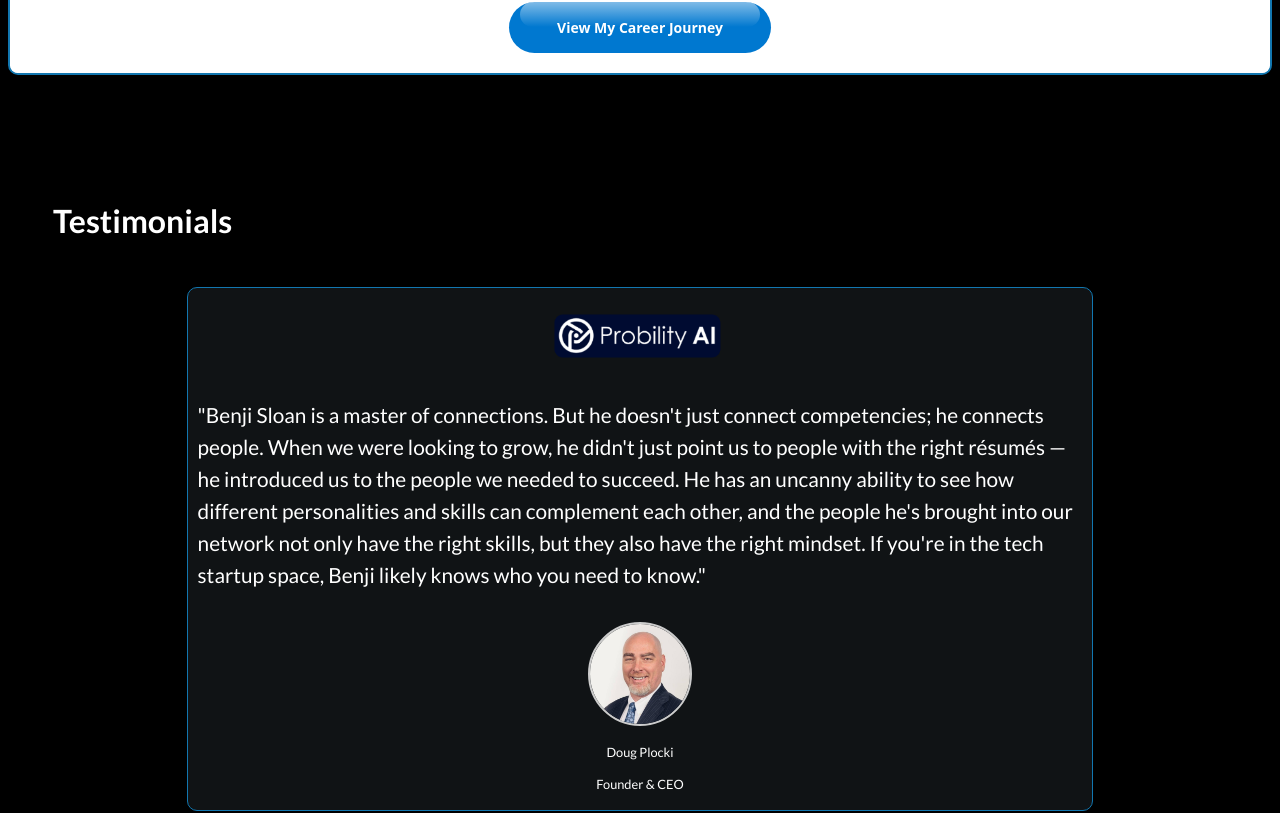
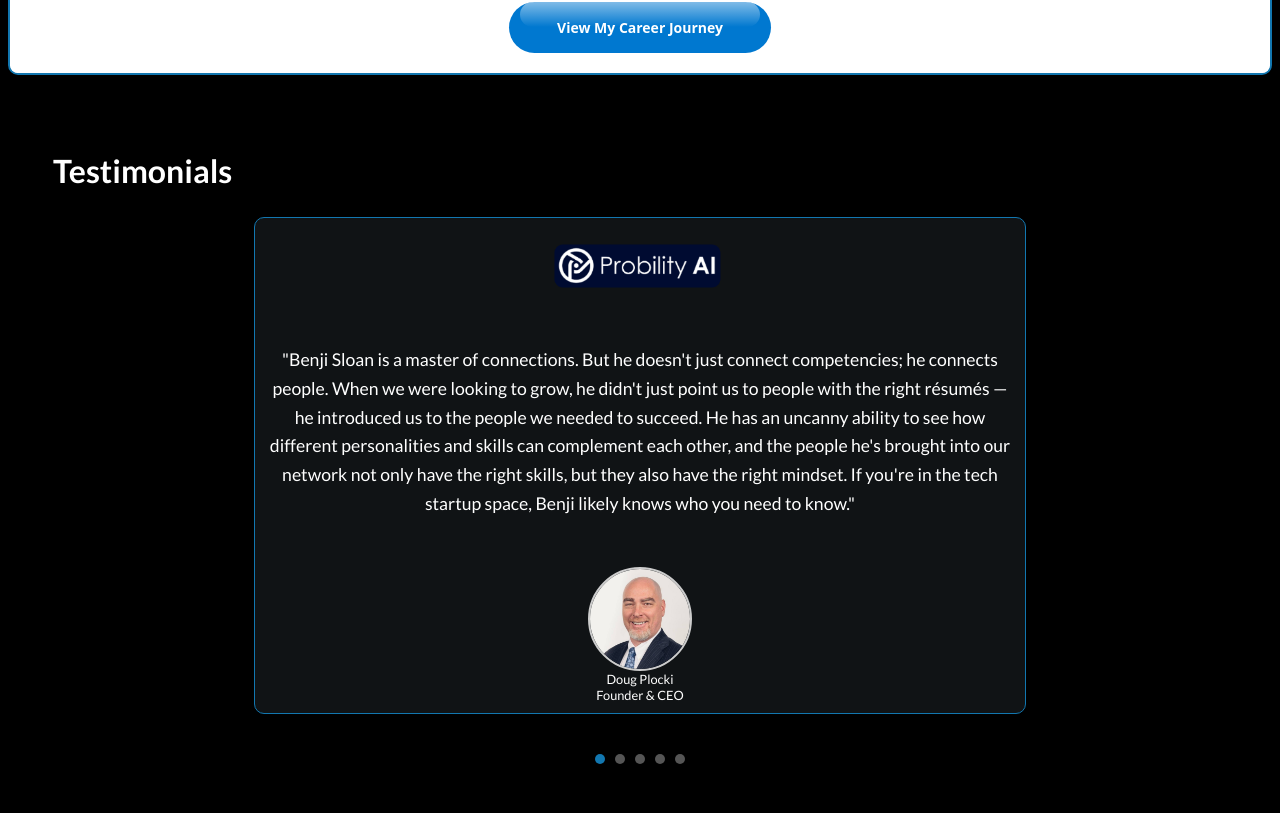
Before and after one commit to sloanrobe/personal-website, a React (Vite) app: page / in a window 1280 px wide. Shown: the part 2318-3131 px from the top of the page. After the commit the page ends 3090 px from the top, so only its background shows below. Built offline with nearby package versions, Linux system fonts and the light colour scheme; a web font is replaced by a local one.

Commit message:
New testimonial layout

```diff
--- a/src/App.jsx
+++ b/src/App.jsx
@@ -8,7 +8,7 @@ import './styles/experiencecard.css'
 import './styles/sportstechnologyexperience.css'
 import './styles/sportsmedicineexperience.css'
 /* import './styles/testimonials.css' */
-import './styles/testtestimonial.css'
+import './styles/testtestimonial2.css'
 /* import './styles/timeline.css' */
 import Navbar from './components/Navbar'
 import ProfileSection from './components/ProfileSection'
--- a/src/components/TestTestimonial.tsx
+++ b/src/components/TestTestimonial.tsx
@@ -1,4 +1,4 @@
-import React from 'react'
+/* import React from 'react'
 
 function TestTestimonial() {
   return (
@@ -55,4 +55,96 @@ function TestTestimonial() {
   )
 }
 
-export default TestTestimonial
+export default TestTestimonial */
+
+import React, { useState } from 'react';
+
+// Refactored data into a single array for clean code
+const testimonialsData = [
+  {
+    id: 1,
+    companyLogo: 'public/logos/probilitylogo-rounded.PNG',
+    logoClass: 'testimonial-img-probility',
+    text: `"Benji Sloan is a master of connections. But he doesn't just connect competencies; he connects people. When we were looking to grow, he didn't just point us to people with the right résumés — he introduced us to the people we needed to succeed. He has an uncanny ability to see how different personalities and skills can complement each other, and the people he's brought into our network not only have the right skills, but they also have the right mindset. If you're in the tech startup space, Benji likely knows who you need to know."`,
+    headshot: 'public/headshots/plocki-headshot.jfif',
+    name: 'Doug Plocki',
+    title: 'Founder & CEO',
+  },
+  {
+    id: 2,
+    companyLogo: 'public/logos/dailyhumanlogo-rounded.PNG',
+    logoClass: 'testimonial-img-dailyhuman',
+    text: `“Over the past six months, Benji has brought real value to Dailyhuman, from key investor and partner introductions to business development guidance that's strengthened how we position the company. We're lucky to have him looking out for us.”`,
+    headshot: 'public/headshots/josh-roenitz.jfif',
+    name: 'Josh Roenitz',
+    title: 'Founder & CEO',
+  },
+  {
+    id: 3,
+    companyLogo: 'public/logos/lockeroomlogo-rounded.PNG',
+    logoClass: 'testimonial-img-lockeroom',
+    text: `"I've known Benji since September of last year, and from day one, he's been an incredible supporter of Lockeroom Chat. His deep understanding of the sports industry has been invaluable in connecting me with the right people; whether they are potential customers, investors, or partners. What I've valued most, however, is his unwavering belief in what we're building around fan engagement and the consistent support he's provided along the way."`,
+    headshot: 'public/headshots/demetri-harrison.jfif',
+    name: 'Demetri Harrison',
+    title: 'Co-Founder & CEO',
+  },
+  {
+    id: 4,
+    companyLogo: 'public/logos/k12logo-rounded.PNG',
+    logoClass: 'testimonial-img-k12',
+    text: `"Benji has been so helpful and generous with his time, expertise and network - and it's a big, well-developed network, full of people Benji has helped and who want to help him. On top of this, his expertise in the sports tech space is top notch, and his advice applicable and productive for me personally and for my company, K12 Sports Tech. Take a few minutes with him and see what I mean - you won't be sorry you took the time!"`,
+    headshot: 'public/headshots/abby-emerson.jfif',
+    name: 'Abby Emerson',
+    title: 'Founder',
+  },
+  {
+    id: 5,
+    companyLogo: 'public/logos/sportectivelogo-rounded.PNG',
+    logoClass: 'testimonial-img-sportective',
+    text: `"I was recommended to connect with Benji through a mutual football/soccer contact when I was exploring the potential to launch Sportective. Since our first call I immediately knew Benji would become not only a trusted advisor but also a good friend and guiding influence, with his diverse knowledge of the sports world, particularly in the US and Europe. His insights have been instrumental in helping us shape Sportective's roadmap and he is always available as a sounding board to offer sound and rational advice. I have no hesitation in recommending Benji not only as a high-integrity operator, but also as a good guy you'd want to work with."`,
+    headshot: 'public/headshots/neil-whitbread.jfif',
+    name: 'Neil Whitbread',
+    title: 'Managing Director',
+  },
+];
+
+function TestTestimonial() {
+  // State to keep track of the active testimonial
+  const [activeIndex, setActiveIndex] = useState(0);
+
+  // Function to handle dot clicks and update the active index
+  const handleDotClick = (index: number) => {
+    setActiveIndex(index);
+  };
+
+  // Get the single testimonial to be displayed
+  const currentTestimonial = testimonialsData[activeIndex];
+
+  return (
+    <div className='testimonials'>
+      <h2>Testimonials</h2>
+      <div className='testimonial-container'>
+        <div className='testimonial-card'>
+          <img className={currentTestimonial.logoClass} src={currentTestimonial.companyLogo} alt="" />
+          <p>{currentTestimonial.text}</p>
+          <div className='headshot-info'>
+            <img className='headshot-style' src={currentTestimonial.headshot} alt="" />
+            <p>{currentTestimonial.name}</p>
+            <p>{currentTestimonial.title}</p>
+          </div>
+        </div>
+      </div>
+      <div className='testimonial-dots'>
+        {testimonialsData.map((_, index) => (
+          <span
+            key={index}
+            className={`dot ${index === activeIndex ? 'active' : ''}`}
+            onClick={() => handleDotClick(index)}
+          ></span>
+        ))}
+      </div>
+    </div>
+  );
+}
+
+export default TestTestimonial;
--- /dev/null
+++ b/src/styles/testtestimonial2.css
@@ -0,0 +1,131 @@
+.testimonials {
+    margin-top: 50px;
+    display: flex;
+    flex-direction: column;
+    align-items: center;
+}
+
+.testimonials h2 {
+    color: white;
+    font-family: 'Lato';
+    font-size: 2rem;
+    align-self: flex-start;
+    margin-left: 45px;
+}
+
+/* This container will hold the single testimonial card */
+.testimonial-container {
+    display: flex;
+    justify-content: center;
+    align-items: center;
+    width: 100%; /* Take up the full width */
+}
+
+.testimonial-card {
+    background-color: rgb(16, 19, 21);
+    border: 1px solid #1277b0;
+    border-radius: 10px;
+    display: flex;
+    flex-direction: column;
+    gap: 10px;
+    width: 90%;
+    max-width: 750px;
+    padding: 10px;
+    height: 475px; /* Set a fixed height for all cards, adjust as needed */
+    margin-bottom: 20px; /* Add margin to the bottom of the card */
+}
+
+.testimonial-card p {
+    color: white;
+    line-height: 1.8rem; /* Proportional to font-size for readability */
+    font-size: 1.1rem;     /* Smaller font for a cleaner look */
+
+    /* Crucial for vertical centering */
+    flex-grow: 1;
+    display: flex;
+    align-items: center; /* Vertically centers the text content */
+    text-align: center;  /* Horizontally centers the text */
+}
+
+.testimonial-card > img {
+    display: block;
+    max-height: 70px;
+    width: auto;
+    max-width: 220px;
+    object-fit: contain;
+    border-radius: 12px;
+    padding: 6px 12px;
+    margin: 8px auto 0;
+    flex-shrink: 0; /* Prevents the image from shrinking */
+}
+
+.headshot-style {
+    width: 100px;
+    height: 100px;
+    object-fit: cover;
+    border-radius: 50%;
+    border: 2px solid #ccc;
+    margin-bottom: 0; /* Remove margin from the headshot itself */
+}
+
+.headshot-info {
+    display: flex;
+    flex-direction: column;
+    align-items: center;
+    /* margin-bottom: 20px; */
+    flex-shrink: 0; /* Prevents this section from shrinking */
+}
+
+.headshot-info p {
+    font-size: 0.8rem;
+    margin: 0;
+    line-height: 1rem;
+}
+
+/* New CSS for the dots */
+.testimonial-dots {
+    display: flex;
+    justify-content: center;
+    gap: 10px;
+    margin-top: 20px;
+}
+
+.dot {
+    height: 10px;
+    width: 10px;
+    background-color: #555;
+    border-radius: 50%;
+    display: inline-block;
+    cursor: pointer;
+    transition: background-color 0.3s ease;
+}
+
+.dot.active {
+    background-color: #1277b0;
+}
+
+.testimonial-img-dailyhuman {
+    margin-top: 10px;
+    height: 40px;
+}
+
+.testimonial-img-lockeroom {
+    margin-top: 10px;
+    height: 70px;
+}
+
+.testimonial-img-probility {
+    margin-top: 10px;
+    height: 50px;
+    border-radius: 10px;
+}
+
+.testimonial-img-k12 {
+    margin-top: 10px;
+    height: 60px;
+}
+
+.testimonial-img-sportective {
+    margin-top: 10px;
+    height: 50px;
+}
```
